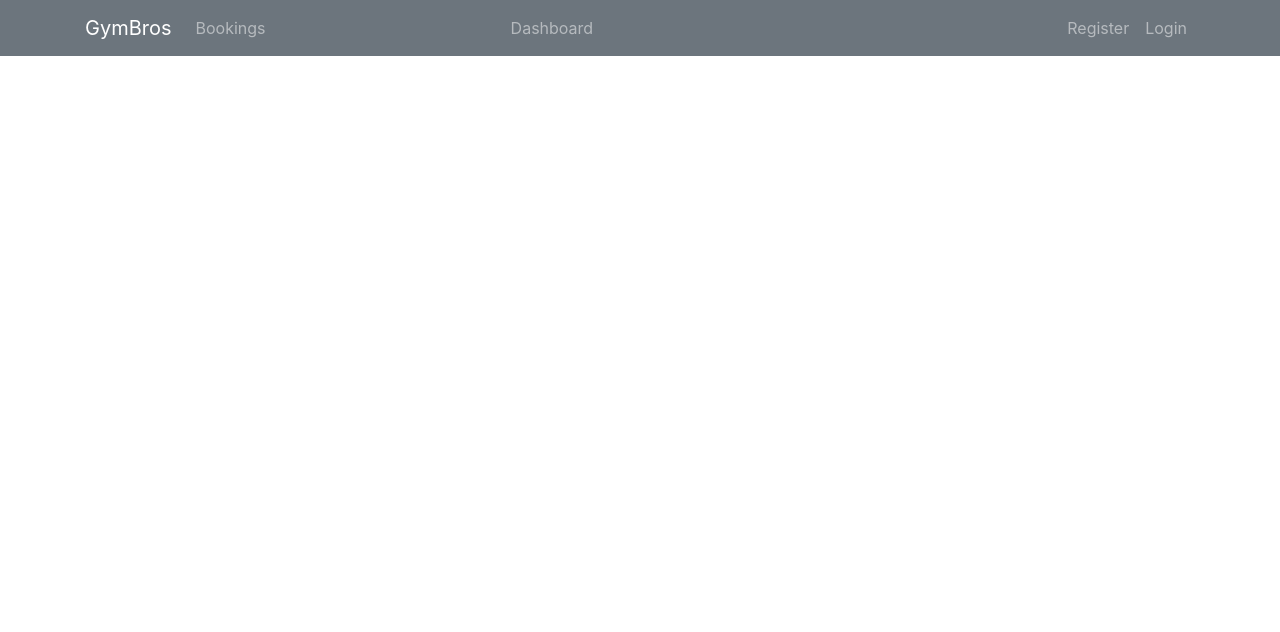
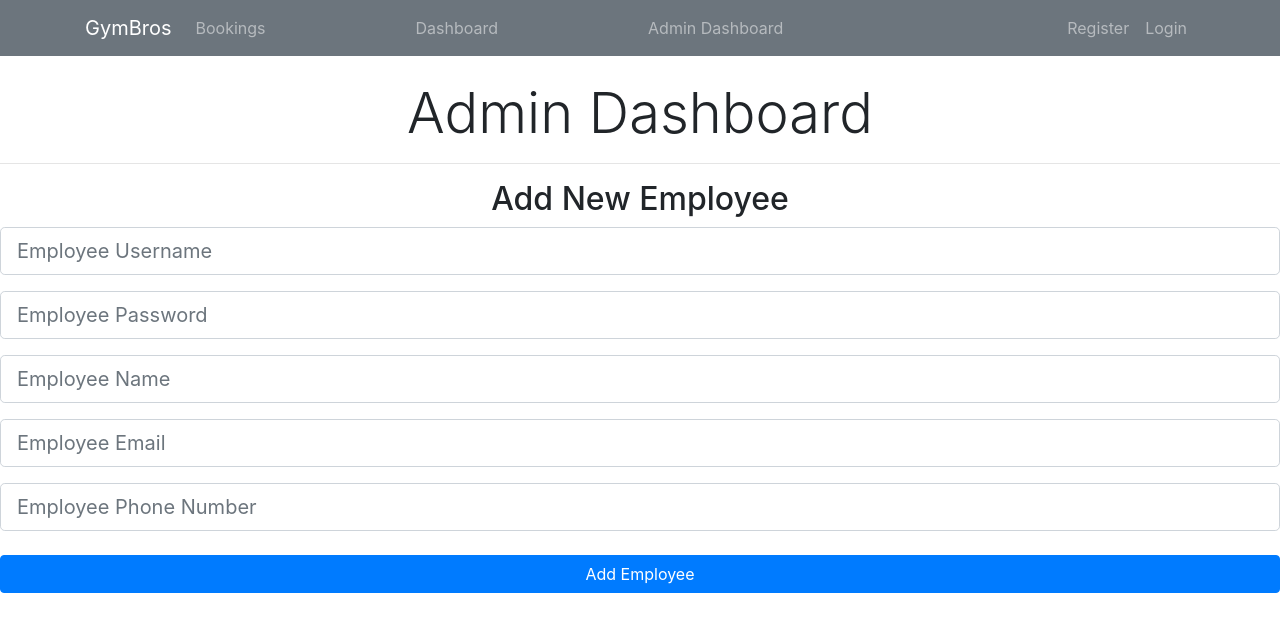
Before and after one commit to RMIT-SEPT/majorproject-9-mon-15-30-4, a React (Create React App) app in the folder FrontEnd/react-front-end/: page /AdminDashboard in a window 1280 px wide. Shown: the top 632 px of the page. Built offline with nearby package versions, Linux system fonts and the light colour scheme.

Commit message:
Admin Dashboard in Progress

```diff
--- a/FrontEnd/react-front-end/src/App.js
+++ b/FrontEnd/react-front-end/src/App.js
@@ -10,6 +10,7 @@ import Customer from "./components/Customer/Customer";
 import Register from './components/Register/Register';
 import AddBooking from "./components/Bookings/AddBooking";
 import Dashboard from './components/Dashboard/Dashboard';
+import AdminDashboard from './components/AdminDashboard/AdminDashboard';
 
 
 function App() {
@@ -27,6 +28,7 @@ function App() {
         <Route exact path="/login" component = { Login } />
         <Route exact path = "/register" component = {Register}/>
         <Route exact path = "/Dashboard" component = {Dashboard}/>
+        <Route exact path = "/AdminDashboard" component = {AdminDashboard}/>
         </div>
     </Router>
   );
--- /dev/null
+++ b/FrontEnd/react-front-end/src/components/AdminDashboard/AddEmployee.js
@@ -0,0 +1,105 @@
+import React, { Component } from 'react';
+
+class AddEmployee extends Component{
+    constructor(props)
+    {
+        super(props);
+        this.state =
+        {
+            userName:"",
+            password:"",
+            name:"",
+            contactEmail:"",
+            contactNumber:""
+        };
+
+        this.onChange = this.onChange.bind(this);
+        this.onSubmit = this.onSubmit.bind(this);
+    }
+    onChange(e)
+    {
+        this.setState
+        (
+            {
+                [e.target.name]: e.target.value
+            }
+        );
+    }
+
+    onSubmit(e)
+    {
+        e.preventDefault();
+        /*
+        * const newAccount is an intern 'struct', allowing us to access certain key properties
+        */
+        const newAccount =
+        {
+            userName: this.state.userName,
+            password: this.state.password,
+            name: this.state.name,
+            contactEmail: this.state.contactEmail,
+            contactNumber: this.state.contactNumber
+
+        }
+        console.log(newAccount);
+    }
+    render(){
+
+        return(
+            <div>
+            <h2 className="display-5 text-center">Add New Employee</h2>
+            <form onSubmit={this.onSubmit}>
+                <div className="form-group">
+                    <input type="text" className="form-control form-control-lg "
+                    placeholder="Employee Username"
+                    name="userName"
+                    value= {this.state.userName}
+                    onChange = {this.onChange}
+                    />
+                </div>
+
+                <div className="form-group">
+                    <input type="password" className="form-control form-control-lg "
+                    placeholder="Employee Password"
+                    name="password"
+                    value= {this.state.password}
+                    onChange = {this.onChange}
+                    />
+                </div>
+
+
+                <div className="form-group">
+                    <input type="text" className="form-control form-control-lg "
+                    placeholder="Employee Name"
+                    name="name"
+                    value= {this.state.name}
+                    onChange = {this.onChange}
+                    />
+                </div>
+
+                <div className="form-group">
+                    <input type="text" className="form-control form-control-lg "
+                    placeholder="Employee Email"
+                    name="contactEmail"
+                    value= {this.state.contactEmail}
+                    onChange = {this.onChange}
+                    />
+                </div>
+
+
+                <div className="form-group">
+                    <input type="number" className="form-control form-control-lg"
+                    placeholder="Employee Phone Number"
+                    name="contactNumber"
+                    value= {this.state.contactNumber}
+                    onChange = {this.onChange}
+                    />
+                </div>
+
+                <input type="submit" value = "Add Employee" className="btn btn-primary btn-block mt-4" />
+                </form>
+            </div>
+        )
+    }
+}
+export default AddEmployee;
--- /dev/null
+++ b/FrontEnd/react-front-end/src/components/AdminDashboard/AdminDashboard.css
@@ -0,0 +1,15 @@
+
+	.form {
+		margin: 0 auto;
+		width: 250px;
+	}
+	.form label{
+		display: inline-block;
+		text-align: right;
+		float: left;
+	}
+	.form input{
+		display: inline-block;
+		text-align: left;
+		float: right;
+	}
--- /dev/null
+++ b/FrontEnd/react-front-end/src/components/AdminDashboard/AdminDashboard.js
@@ -0,0 +1,26 @@
+import React, { Component } from 'react';
+import "./AdminDashboard.css";
+import "./AddEmployee";
+import bookingService from "../../services/bookingService";
+import AddEmployee from './AddEmployee';
+
+class AdminDashboard extends Component{
+    constructor(props){
+        super(props)
+        this.state={
+
+        };
+    }
+    render(){
+
+        return(
+            <div>
+            <h5 className="display-4 text-center">Admin Dashboard</h5>
+            <hr></hr>
+            <AddEmployee/>
+
+            </div>
+        )
+    }
+}
+export default AdminDashboard;
--- /dev/null
+++ b/FrontEnd/react-front-end/src/components/AdminDashboard/AdminDashboardButton.js
@@ -0,0 +1,13 @@
+import React from 'react'
+import {Link} from "react-router-dom"
+
+const AdminDashboardButton=() => {
+    return (
+        <React.Fragment>
+            <Link to = "/AdminDashboard" className="nav-link" >
+                Admin Dashboard
+            </Link>
+        </React.Fragment>
+    )
+}
+export default AdminDashboardButton;
--- a/FrontEnd/react-front-end/src/components/Dashboard/Dashboard.js
+++ b/FrontEnd/react-front-end/src/components/Dashboard/Dashboard.js
@@ -1,15 +1,13 @@
 import React, { Component } from 'react';
 import "./Dashboard.css";
+import bookingService from "../../services/bookingService";
 
 class Dashboard extends Component{
-    isLoggedIn = false;
-
-
-
     constructor(props){
         super(props)
         this.state={
-            loggedIn: false
+            loggedIn: false,
+            employeeId: ""
         };
     }
     render(){
--- a/FrontEnd/react-front-end/src/components/Layout/Header.js
+++ b/FrontEnd/react-front-end/src/components/Layout/Header.js
@@ -4,6 +4,7 @@ import LoginService from '../../services/loginService'
 import RegisterButton from '../Register/RegisterButton'
 import BookingsButton from "../Bookings/BookingsButton";
 import DashboardButton from "../Dashboard/DashboardButton";
+import AdminDashboardButton from "../AdminDashboard/AdminDashboardButton";
 
 
 class Header extends Component {
@@ -57,6 +58,11 @@ class Header extends Component {
                             <DashboardButton/>
                         </li>
                     </ul>
+                    <ul className="navbar-nav mr-auto">
+                        <li className="nav-item">
+                            <AdminDashboardButton/>
+                        </li>
+                    </ul>
 
                     <ul className="navbar-nav ml-auto">
                             <li className="nav-item">
```
Also changed, not shown: 1 other file (tests, documents, lock files or other folders).
